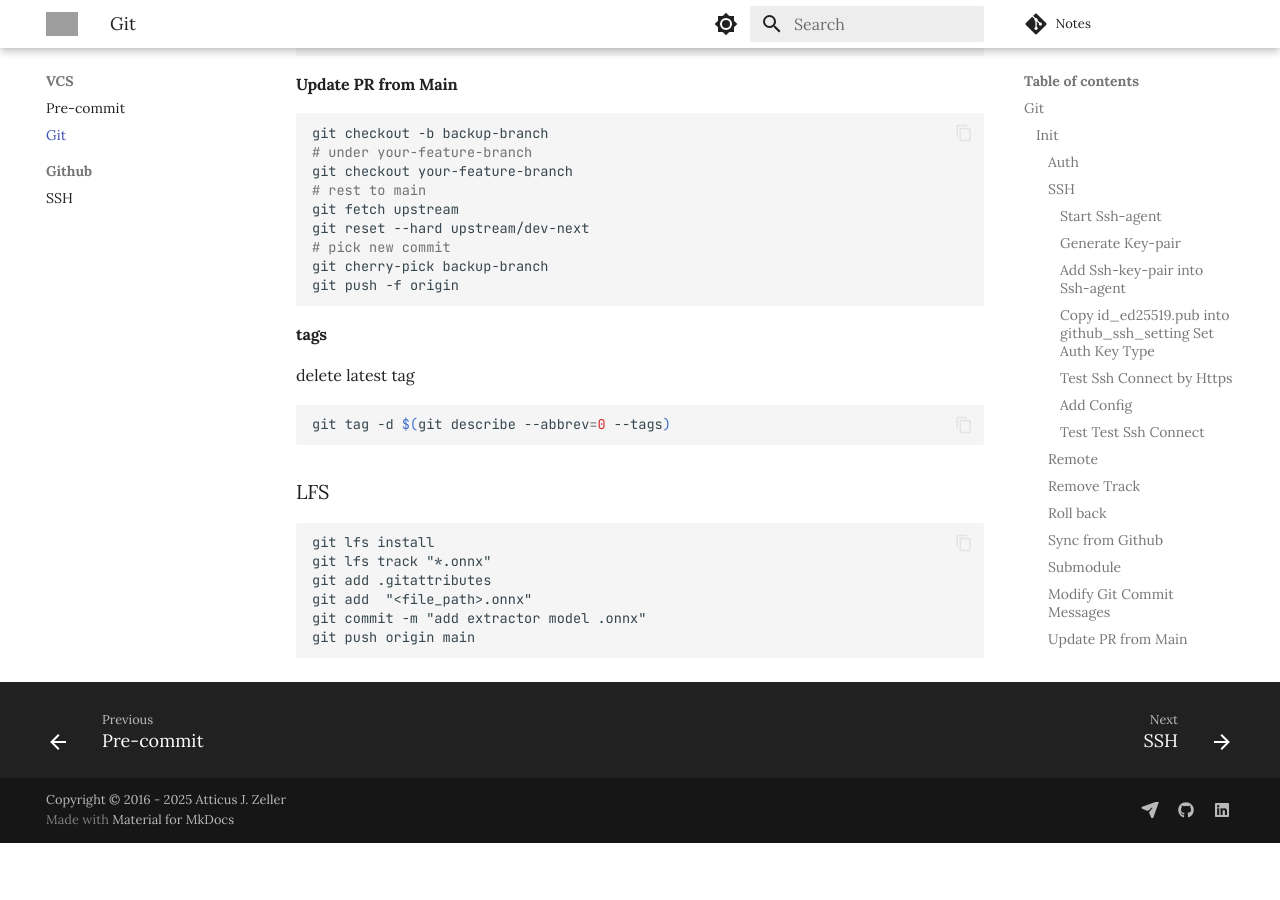
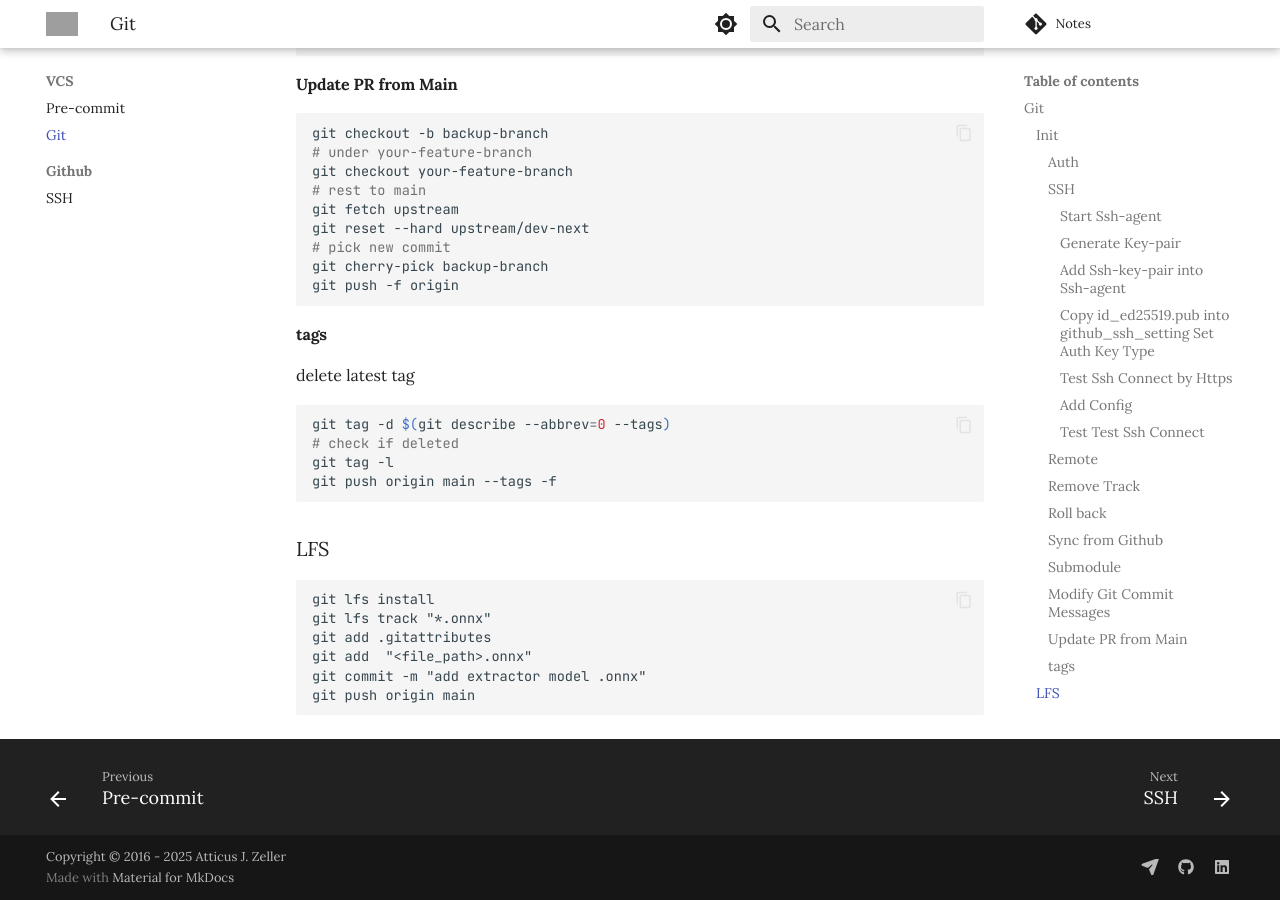
Before and after one commit to AtticusZeller/atticuszeller.github.io, an MkDocs documentation site: the page built from atticuszeller/VCS/git.md, in a window 1280 px wide and 900 px high, scrolled down 3363 px. Built offline with MkDocs 1.6.1 and Material for MkDocs 9.7.7, drawn with Linux system fonts in a browser that asks for light colours; nearby versions of some CDN libraries; library files that are not in the unit come from our copies; comment, search, counter and statistics services are not loaded; before the commit the page ends 4206 px from its top, so only the background shows below that; grey boxes are pictures that could not be loaded.

Commit message:
vault backup: 2025-03-08 20:29:31
Affected files:
atticuszeller/VCS/git.md

````diff
--- a/atticuszeller/VCS/git.md
+++ b/atticuszeller/VCS/git.md
@@ -209,6 +209,9 @@ git push -f origin
 delete latest tag
 ```bash
 git tag -d $(git describe --abbrev=0 --tags)
+# check if deleted
+git tag -l
+git push origin main --tags -f
 ```
 
 ### LFS
````
